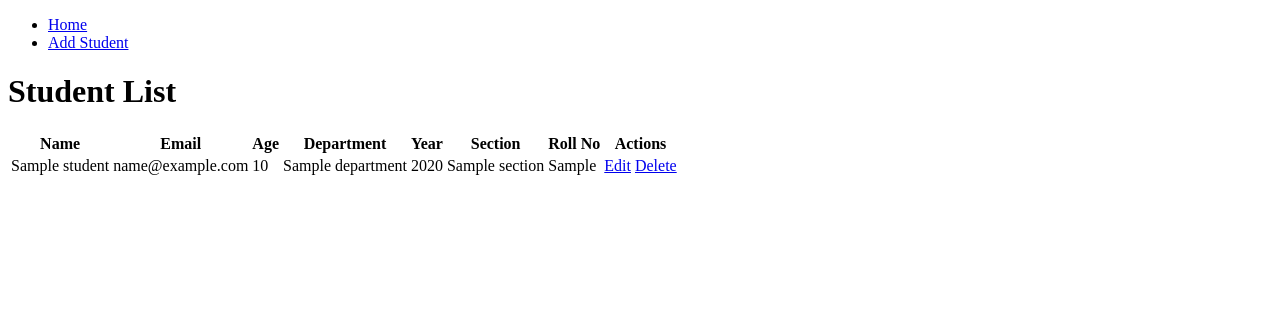
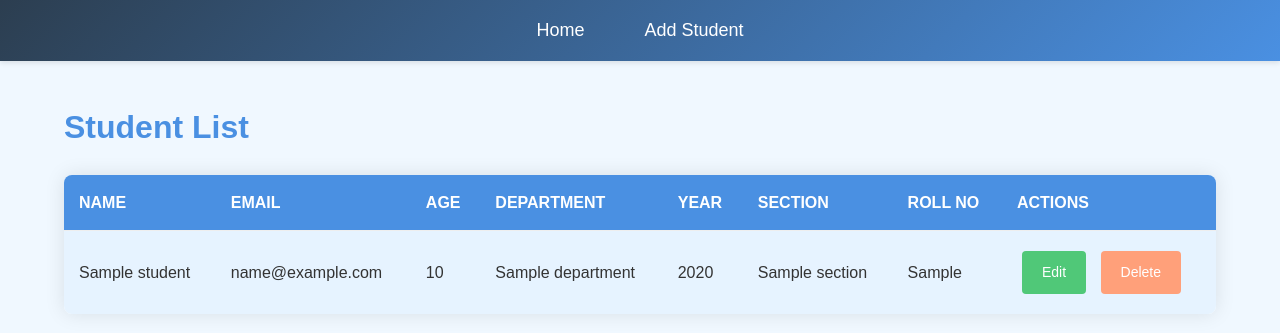
Before and after one commit to mrudulchaudhari/crud-app, a Flask app: page / in a window 1280 px wide. Shown: the top 333 px of the page. Run offline with Flask 3, Linux system fonts and the light colour scheme; a database or web service that is not in the repository returns one stand-in record (values such as "Sample title").

Commit message:
added final css

```diff
--- a/static/css/style.css
+++ b/static/css/style.css
@@ -0,0 +1,234 @@
+:root {
+    --primary-color: #4a90e2;
+    --secondary-color: #50c878;
+    --accent-color: #ffa07a;
+    --background-color: #f0f8ff;
+    --text-color: #333;
+    --header-color: #2c3e50;
+    --table-row-1: #e6f3ff;  /* Light blue */
+    --table-row-2: #f0f8ff;  /* Lighter blue */
+}
+
+body {
+    font-family: 'Arial', sans-serif;
+    line-height: 1.6;
+    margin: 0;
+    padding: 0;
+    background-color: var(--background-color);
+    color: var(--text-color);
+}
+
+/* Navigation styles */
+nav {
+    background: linear-gradient(135deg, var(--header-color), var(--primary-color));
+    padding: 1rem 5%;
+    box-shadow: 0 2px 5px rgba(0,0,0,0.1);
+}
+
+nav ul {
+    padding: 0;
+    margin: 0;
+    list-style: none;
+    display: flex;
+    justify-content: center;
+}
+
+nav ul li {
+    margin: 0 15px;
+}
+
+nav a {
+    color: white;
+    text-decoration: none;
+    font-size: 18px;
+    padding: 10px 15px;
+    border-radius: 5px;
+    transition: background-color 0.3s ease, transform 0.1s ease;
+}
+
+nav a:hover {
+    background-color: rgba(255,255,255,0.2);
+    transform: translateY(-2px);
+}
+
+/* Main content styles */
+main {
+    padding: 20px 5%;
+    max-width: 1200px;
+    margin: 0 auto;
+}
+
+h1, h2, h3 {
+    color: var(--primary-color);
+}
+
+/* Form styles */
+form {
+    background: white;
+    padding: 30px;
+    border-radius: 8px;
+    box-shadow: 0 0 20px rgba(0,0,0,0.1);
+    margin-bottom: 30px;
+}
+
+input[type="text"],
+input[type="email"],
+input[type="number"],
+select {
+    width: 100%;
+    padding: 12px;
+    margin: 10px 0;
+    border: 1px solid #ddd;
+    border-radius: 4px;
+    transition: border-color 0.3s ease;
+}
+
+input[type="text"]:focus,
+input[type="email"]:focus,
+input[type="number"]:focus,
+select:focus {
+    border-color: var(--primary-color);
+    outline: none;
+}
+
+input[type="submit"] {
+    display: inline-block;
+    background: var(--primary-color);
+    color: white;
+    padding: 12px 24px;
+    border: none;
+    border-radius: 4px;
+    cursor: pointer;
+    transition: background-color 0.3s ease;
+}
+
+input[type="submit"]:hover {
+    background: #3a7bc8;
+}
+
+/* Table styles */
+table {
+    width: 100%;
+    border-collapse: separate;
+    border-spacing: 0;
+    margin-top: 20px;
+    background: white;
+    box-shadow: 0 0 20px rgba(0,0,0,0.1);
+    border-radius: 8px;
+    overflow: hidden;
+}
+
+th, td {
+    padding: 15px;
+    text-align: left;
+    border-bottom: 1px solid #eee;
+}
+
+th {
+    background-color: var(--primary-color);
+    color: white;
+    font-weight: bold;
+    text-transform: uppercase;
+}
+
+tr:nth-child(odd) {
+    background-color: var(--table-row-1);
+}
+
+tr:nth-child(even) {
+    background-color: var(--table-row-2);
+}
+
+tr:last-child td {
+    border-bottom: none;
+}
+
+tr:hover {
+    background-color: #d9eeff;  /* Darker blue on hover */
+}
+
+/* Button styles */
+.btn {
+    display: inline-block;
+    padding: 10px 20px;
+    margin: 5px;
+    border: none;
+    border-radius: 4px;
+    cursor: pointer;
+    text-decoration: none;
+    font-size: 14px;
+    transition: background-color 0.3s ease, transform 0.1s ease;
+}
+
+.btn:hover {
+    transform: translateY(-2px);
+}
+
+.btn-edit {
+    background-color: var(--secondary-color);
+    color: white;
+}
+
+.btn-delete {
+    background-color: var(--accent-color);
+    color: white;
+}
+
+/* Alert styles */
+.alert {
+    padding: 15px;
+    margin-bottom: 20px;
+    border: none;
+    border-radius: 4px;
+    font-weight: bold;
+}
+
+.alert-success {
+    background-color: #d4edda;
+    color: #155724;
+    border-left: 5px solid #28a745;
+}
+
+.alert-danger {
+    background-color: #f8d7da;
+    color: #721c24;
+    border-left: 5px solid #dc3545;
+}
+
+/* Responsive design */
+@media (max-width: 768px) {
+    nav ul {
+        flex-direction: column;
+        align-items: center;
+    }
+
+    nav ul li {
+        margin: 10px 0;
+    }
+
+    table, tr, td {
+        display: block;
+    }
+
+    tr {
+        margin-bottom: 15px;
+        box-shadow: 0 2px 5px rgba(0,0,0,0.1);
+    }
+
+    td {
+        border: none;
+        position: relative;
+        padding-left: 50%;
+    }
+
+    td:before {
+        content: attr(data-label);
+        position: absolute;
+        left: 6px;
+        width: 45%;
+        padding-right: 10px;
+        white-space: nowrap;
+        font-weight: bold;
+        color: var(--primary-color);
+    }
+}
--- a/templates/base.html
+++ b/templates/base.html
@@ -4,6 +4,7 @@
     <meta charset="UTF-8">
     <meta name="viewport" content="width=device-width, initial-scale=1.0">
     <title>Student CRUD APP - {% block title %}{% endblock %}</title>
+    <link rel="stylesheet" href="{{ url_for('static', filename='css/style.css') }}">
 </head>
 <body>
     <nav>
--- a/templates/index.html
+++ b/templates/index.html
@@ -26,8 +26,10 @@
                 <td>{{ student.section }}</td>
                 <td>{{ student.roll_no }}</td>
                 <td>
-                    <a href="{{ url_for('edit_student', id=student._id) }}" class="btn edit">Edit</a>
-                    <a href="{{ url_for('delete_student', id= student._id) }}" class="btn delete" onclick="return confirm('Are you sure you want to delete this student?')">Delete</a>
+                    <div class="actions">
+                        <a href="{{ url_for('edit_student', id=student.id) }}" class="btn btn-edit">Edit</a>
+                        <a href="{{ url_for('delete_student', id=student.id) }}" class="btn btn-delete">Delete</a>
+                    </div>
                 </td>
             </tr>
             {% endfor %}
```
